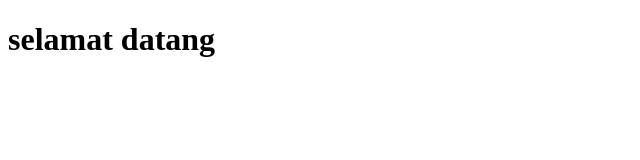
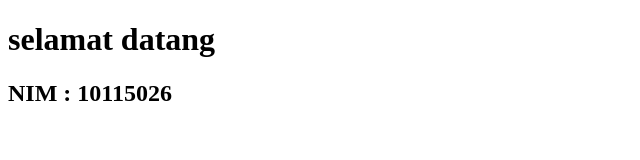
Before and after one commit to agungrizqy/latihan, a plain HTML site: page index.html in a window 1280 px wide. Shown: the whole page, without its empty margins (0-640 px from the left). Drawn offline with Linux system fonts and the light colour scheme.

Commit message:
penambahan NIM

```diff
--- a/index.html
+++ b/index.html
@@ -6,6 +6,6 @@
   </head>
   <body>
     <h1>selamat datang</h1>
-
+    <h2>NIM : 10115026</h2>
   </body>
 </html>
```
